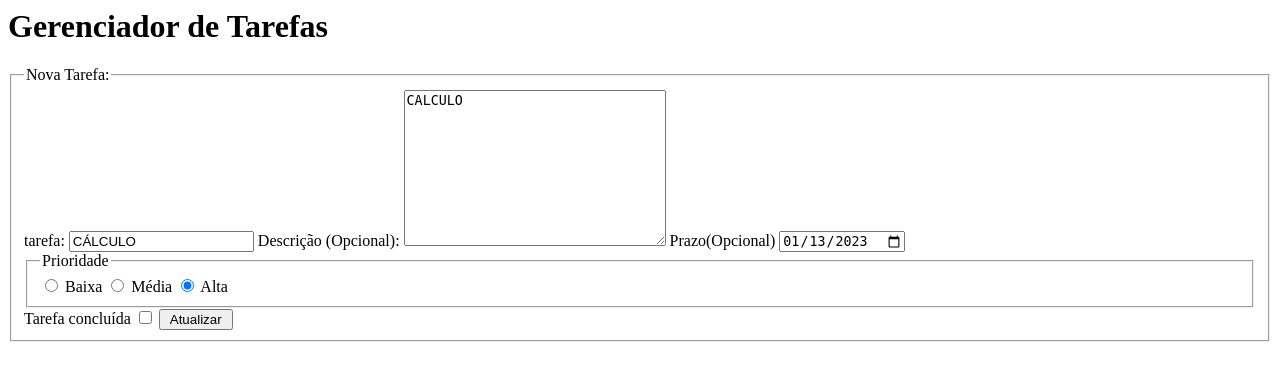
After one commit to fabischoff/todo, a PHP site: page /editar.php?id=61 in a window 1280 px wide. The commit adds this page. Shown: the top 381 px of the page. Run offline with PHP 8.4, Linux system fonts and the light colour scheme; data comes from the database, SQL or seed files in the repository.

Commit message:
Fim do capitulo 9

```diff
--- a/ajudantes.php
+++ b/ajudantes.php
@@ -19,8 +19,8 @@ function traduz_prioridade($codigo)
 
 function traduz_data_para_banco($data)
 {
-  if ($data == "") {
-    return "";
+  if ($data == '') {
+    return '1970-01-01';
   }
 
   $dados = explode("-", $data);
@@ -30,7 +30,7 @@ function traduz_data_para_banco($data)
 
 function traduz_data_para_exibir($data)
 {
-  if ($data == "" or $data == "0000-00-00") {
+  if ($data == "" or $data == "1970-01-01") {
     return "";
   }
 
--- a/banco.php
+++ b/banco.php
@@ -17,7 +17,7 @@ if (!$conexao) {
 
 function buscar_tarefas($conexao)
 {
-  $sqlBusca = "SELECT * FROM tarefas";
+  $sqlBusca = "SELECT * FROM tarefas WHERE ativa = 1";
   $resultado = mysqli_query($conexao, $sqlBusca);
 
   $tarefas = [];
@@ -31,15 +31,42 @@ function buscar_tarefas($conexao)
 
 function gravar_tarefa($conexao, $tarefa)
 {
-  $sqlGravar = "INSERT INTO tarefas (nome, descricao, prioridade,prazo, concluida)
-                VALUES
-                (
+  $sqlGravar = "INSERT INTO tarefas (nome, descricao, prioridade, prazo, concluida) VALUES
+                 (
                 '{$tarefa['nome']}',
                 '{$tarefa['descricao']}',
                 {$tarefa['prioridade']},
                 '{$tarefa['prazo']}',
                 {$tarefa['concluida']}
                 )";
-  echo $sqlGravar;
+
   mysqli_query($conexao, $sqlGravar);
 }
+
+function buscar_tarefa($conexao, $id)
+{
+  $sqlBusca = "SELECT * FROM tarefas WHERE id = {$id}";
+  $resultado = mysqli_query($conexao, $sqlBusca);
+  return mysqli_fetch_array($resultado);
+}
+
+function editar_tarefa($conexao, $tarefa)
+{
+  $sqlEditar = "
+    UPDATE tarefas SET
+          nome = '{$tarefa['nome']}',
+          descricao = '{$tarefa['descricao']}',
+          prioridade = {$tarefa['prioridade']},
+          prazo ='{$tarefa['prazo']}',
+          concluida ={$tarefa['concluida']}
+     WHERE id = {$tarefa['id']}";
+  echo $sqlEditar;
+  mysqli_query($conexao, $sqlEditar);
+}
+
+
+function remover_tarefa($conexao, $id)
+{
+  $removeSql = "update tarefas set ativa = 0 where id = $id";
+  mysqli_query($conexao, $removeSql);
+}
--- /dev/null
+++ b/editar.php
@@ -0,0 +1,38 @@
+<?php
+
+require "banco.php";
+require "ajudantes.php";
+
+$exibir_tabela = false;
+
+if (array_key_exists('nome', $_GET) && $_GET['nome'] != '') {
+    $tarefa = [];
+
+    $tarefa['id'] = $_GET['id'];
+    $tarefa['nome'] = $_GET['nome'];
+
+    if (array_key_exists('descricao', $_GET)) {
+        $tarefa['descricao'] = $_GET['descricao'];
+    } else {
+        $tarefa['descricao'] = ' ';
+    }
+
+    if (array_key_exists('prazo', $_GET)) {
+        $tarefa['prazo'] = traduz_data_para_banco($_GET['prazo']);
+    }
+
+    $tarefa['prioridade'] = $_GET['prioridade'];
+
+    array_key_exists('concluida', $_GET) ? $tarefa['concluida'] = 1 : $tarefa['concluida'] = 0;
+
+    // if (array_key_exists('concluida', $_GET)) {
+    //   $tarefa['concluida'] = 1;
+    // } else {
+    //   $tarefa['concluida'] = 0;
+    // }
+    editar_tarefa($conexao, $tarefa);
+    header('Location: tarefas.php');
+    die;
+}
+$tarefa = buscar_tarefa ($conexao, $_GET['id']);
+require "form_template.php";
--- a/form_template.php
+++ b/form_template.php
@@ -3,26 +3,34 @@
   <fieldset>
     <legend>Nova Tarefa:</legend>
     <label for="nome">tarefa:</label>
-    <input type="text" name="nome" id="nome">
+
+    <input type="hidden" name="id" value="<?= $tarefa['id'] ?? "" ?>">
+
+    <input type="text" name="nome" id="nome" value="<?=  $tarefa['nome'] ?? "" ?>">
+
     <label for="descricao">Descrição (Opcional):</label>
-    <textarea name="descricao" id="descricao" cols="30" rows="10"></textarea>
+    <textarea name="descricao" id="descricao" cols="30" rows="10"><?= isset($tarefa['descricao']) ? $tarefa['descricao'] : "" ?></textarea>
+
     <label for="prazo">Prazo(Opcional)</label>
-    <input type="date" name="prazo" id="prazo">
+    <input type="date" name="prazo" id="prazo" value="<?= $tarefa['prazo'] ?>">
+
     <fieldset>
       <legend>Prioridade</legend>
 
-      <input type="radio" name="prioridade" id="baixa" value="1" checked>
+      <input type="radio" name="prioridade" id="baixa" value="1" <?=(isset($tarefa['prioridade']) && $tarefa['prioridade']  == 1) ? "checked" : "" ?> >
       <label for="baixa">Baixa</label>
 
-      <input type="radio" name="prioridade" id="media" value="2" checked>
+      <input type="radio" name="prioridade" id="media" value="2"  <?=(isset($tarefa['prioridade']) && $tarefa['prioridade']  == 2) ? "checked" : "" ?> >
       <label for="media">Média</label>
 
-      <input type="radio" name="prioridade" id="alta" value="3" checked>
+      <input type="radio" name="prioridade" id="alta" value="3"  <?=(isset($tarefa['prioridade']) && $tarefa['prioridade']  == 3) ? "checked" : "" ?>>
       <label for="alta">Alta</label>
     </fieldset>
+
     <label for="concluida">Tarefa concluída</label>
-    <input type="checkbox" name="concluida" id="concluida" value="1">
+    <input type="checkbox" name="concluida" id="concluida" value="1" <?=(isset($tarefa['concluida']) && $tarefa['concluida']  == 1) ? "checked" : "" ?>>
 
-    <input type="submit" value="Cadastrar">
+    <input type="submit" value=" <?= $tarefa['id'] > 0 ? "Atualizar" : "Cadastrar" ?> ">
+
   </fieldset>
 </form>
--- /dev/null
+++ b/remover.php
@@ -0,0 +1,5 @@
+<?php
+
+    require "banco.php";
+    remover_tarefa ($conexao, $_GET['id']);
+    header("Location:tarefas.php");
--- a/table_template.php
+++ b/table_template.php
@@ -5,6 +5,7 @@
     <th>Prazo</th>
     <th>Prioridade</th>
     <th>Concluída</th>
+    <th>Gerenciar</th>
   </tr>
   <?php foreach ($lista_tarefas as $tarefa) : ?>
   <tr>
@@ -13,6 +14,9 @@
     <td><?= traduz_data_para_exibir($tarefa['prazo']) ?></td>
     <td><?= traduz_prioridade($tarefa['prioridade']) ?></td>
     <td><?= traduz_concluida($tarefa['concluida']) ?></td>
+    <td><a href="editar.php?id=<?=$tarefa['id'];?>">Editar</a></td>
+    <td><a href="remover.php?id=<?=$tarefa['id'];?>">Remover</a></td>
+
   </tr>
   <?php endforeach; ?>
 </table>
```
Also changed, not shown: tarefas.php (+30 -8 lines).
